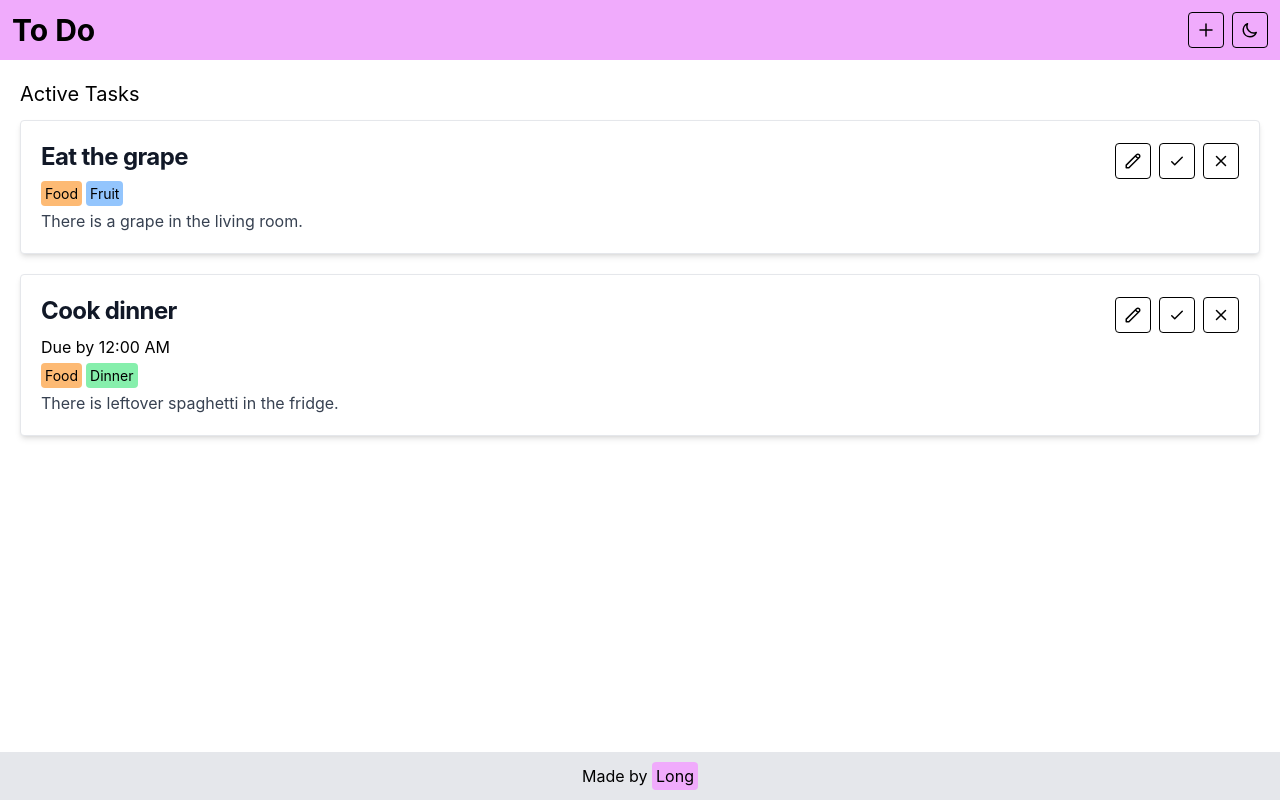
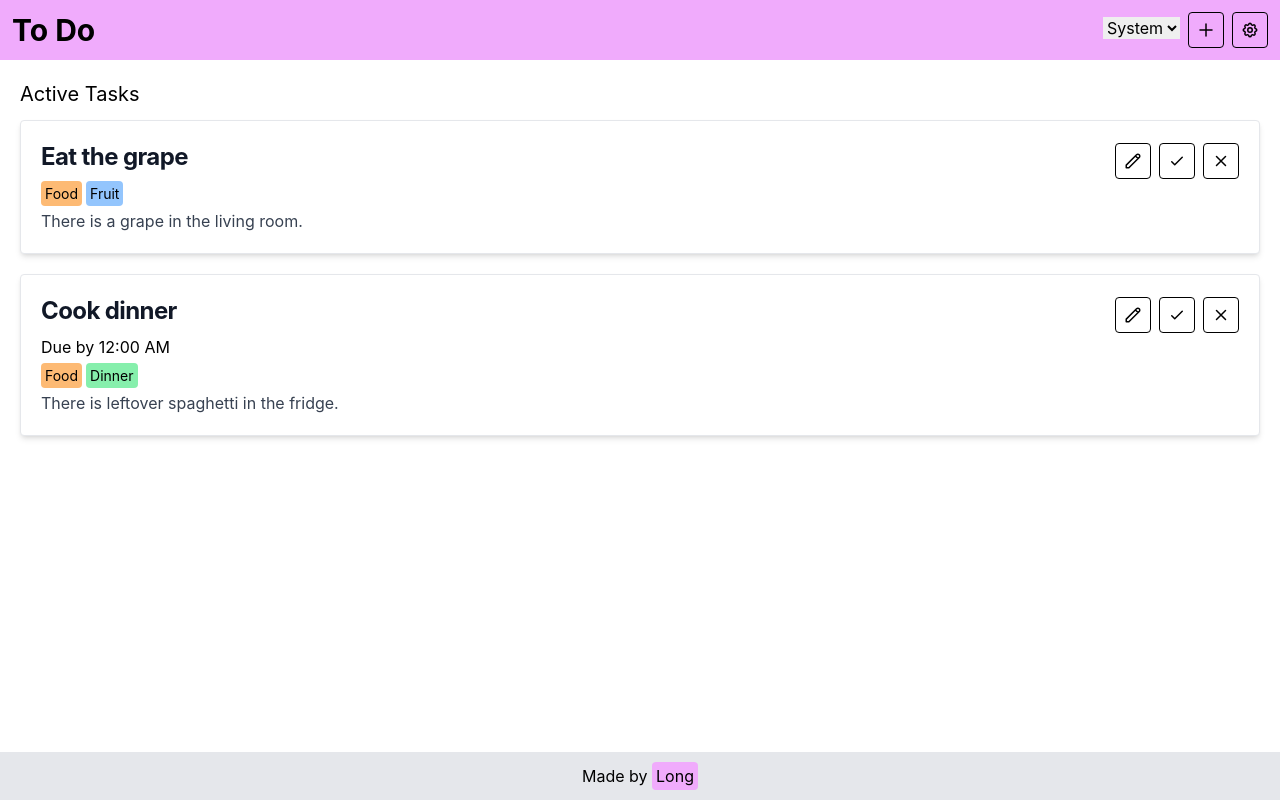
Before and after one commit to vulongm/tasks-web, a Next.js app: page / in a window 1280 px wide. Built offline with nearby package versions, Linux system fonts and the light colour scheme.

Commit message:
Add theme switcher

```diff
--- a/package.json
+++ b/package.json
@@ -11,6 +11,7 @@
   "dependencies": {
     "@heroicons/react": "^1.0.6",
     "next": "12.2.2",
+    "next-themes": "^0.2.0",
     "react": "18.2.0",
     "react-dom": "18.2.0"
   },
--- a/pages/Header.tsx
+++ b/pages/Header.tsx
@@ -1,15 +1,33 @@
 import type { NextPage } from 'next'
-import { PlusIcon, MoonIcon } from '@heroicons/react/outline'
+import { PlusIcon, CogIcon } from '@heroicons/react/outline'
+import { useState, useEffect } from 'react'
+import {useTheme} from 'next-themes'
 
 const Header: NextPage = () => {
+  const [mounted, setMounted] = useState(false)
+  const { theme, setTheme } = useTheme()
+
+  useEffect(() => {
+    setMounted(true)
+  }, [])
+
+  if (!mounted) {
+    return null
+  }
+
   return (
-    <nav className="flex items-center justify-between flex-wrap p-3 bg-fuchsia-300">
+    <nav className="flex items-center justify-between flex-wrap p-3 text-black bg-fuchsia-300">
       <h1 className="text-3xl font-bold">
         To Do
       </h1>
       <div className="space-x-2">
+        <select value={theme} onChange={e => setTheme(e.target.value)}>
+          <option value="system">System</option>
+          <option value="dark">Dark</option>
+          <option value="light">Light</option>
+        </select>
         <PlusIcon className="inline-block h-9 w-9 p-2 border rounded border-black hover:bg-fuchsia-200"/>
-        <MoonIcon className="inline-block h-9 w-9 p-2 border rounded border-black hover:bg-fuchsia-200"/>
+        <CogIcon className="inline-block h-9 w-9 p-2 border rounded border-black hover:bg-fuchsia-200"/>
       </div>
     </nav>
   )
--- a/pages/_app.tsx
+++ b/pages/_app.tsx
@@ -1,8 +1,13 @@
 import '../styles/globals.css'
 import type { AppProps } from 'next/app'
+import { ThemeProvider } from 'next-themes'
 
 function MyApp({ Component, pageProps }: AppProps) {
-  return <Component {...pageProps} />
+  return (
+    <ThemeProvider attribute="class">
+      <Component {...pageProps} />
+    </ThemeProvider>
+  )
 }
 
 export default MyApp
--- a/pages/index.tsx
+++ b/pages/index.tsx
@@ -6,7 +6,7 @@ import Footer from './Footer'
 
 const Home: NextPage = () => {
   return (
-    <div className="flex flex-col h-screen">
+    <div className="flex flex-col h-screen dark:bg-gray-800">
       <Head>
         <title>To Do</title>
         <meta name="description" content="A to do app!" />
--- a/styles/globals.css
+++ b/styles/globals.css
@@ -24,15 +24,3 @@ a {
   color: black;
   background: #F0ABFC;
 }
-
-@media (prefers-color-scheme: dark) {
-  body {
-    background: #1f2937;
-  }
-}
-
-@media (prefers-color-scheme: light) {
-  body {
-    background: white;
-  }
-}
--- a/tailwind.config.js
+++ b/tailwind.config.js
@@ -8,4 +8,5 @@ module.exports = {
     extend: {},
   },
   plugins: [],
+  darkMode: 'class',
 }
```
Also changed, not shown: 1 other file (tests, documents, lock files or other folders).
